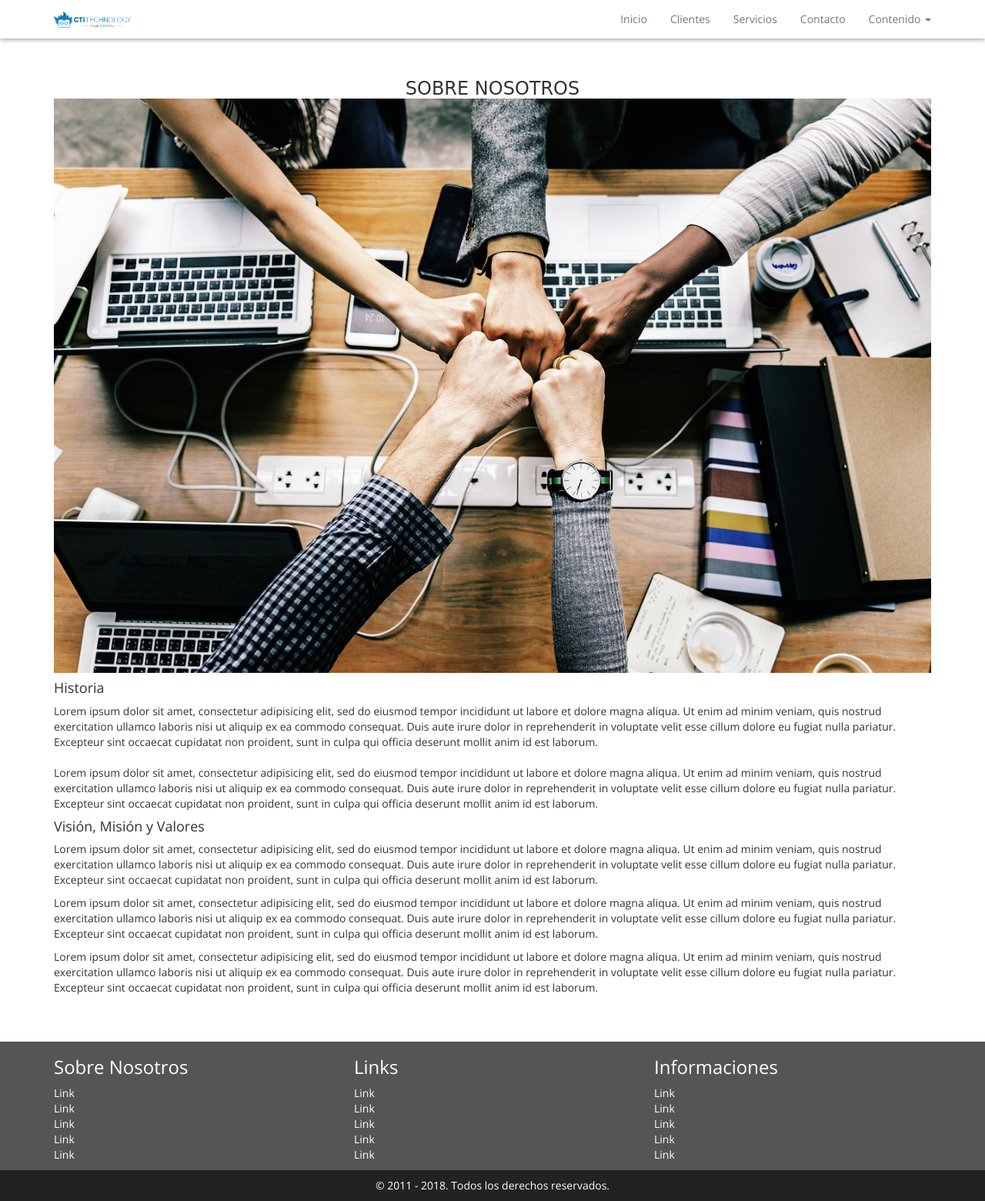
After one commit to ctipy/dwp-aug-2018, a PHP site: page /nosotros.php in a window 1280 px wide. The commit adds this page. Shown: the whole page at 77% size. Run offline with PHP 8.4, Linux system fonts and the light colour scheme; some web fonts are replaced.

Commit message:
Terminado la primera pagina

```diff
--- a/css/estilos.css
+++ b/css/estilos.css
@@ -7,6 +7,10 @@ body {
 
 main {
 	margin-top: 52px;
+}
+
+.p-section {
+	padding: 50px 0;
 }
 
 /* colores */
@@ -225,6 +229,8 @@ footer h2 {
 	background: #ffffff;
 	box-shadow: 1px 1px 6px 0px rgba(50, 50, 50, 0.15);
 	padding: 15px;
+	margin-bottom: 10px;
+	margin-top: 10px;
 }
 
 .section-clientes .box-clientes img {
@@ -237,3 +243,44 @@ footer h2 {
 }
 
 /* FIN ESTILOS PARA LA SECCION CLIENTES DE LA PAGINA */
+
+
+/* INICIO CONTACTO */
+.contacto .form-control {
+	margin-bottom: 15px;
+	border-radius: 5px;
+	border-color: #cccccc;
+	height: 50px;
+}
+
+.h-textarea {
+	height: 120px !important;
+}
+
+.btn-primary {
+	border-radius: 20px;
+}
+/* FIN CONTACTO */
+
+/* INICIO NOSOTROS */
+.nosotros img {
+	width: 100%;
+}
+/* FIN NOSOTROS */
+
+
+/* INICIO SERVICIOS */
+.servicios .box-servicios {
+	border: 1px solid #cccccc;
+	background: #ffffff;
+	box-shadow: 1px 1px 3px 0px rgba(50, 50, 50, 0.15);
+	margin-bottom: 10px;
+	margin-top: 10px;
+	text-align: center;
+	padding-bottom: 10px;
+}
+
+.servicios .box-servicios img {
+	width: 100%;
+}
+/* FIN SERVICIOS */
--- a/includes/header.php
+++ b/includes/header.php
@@ -15,15 +15,16 @@
 	    	</div>
 			<div class="collapse navbar-collapse" id="menu-navbar">
 			    <ul class="nav navbar-nav navbar-right">
-			        <li><a href="#">Link</a></li>
+			        <li><a href="index.php">Inicio</a></li>
+			        <li><a href="clientes.php">Clientes</a></li>
+			        <li><a href="servicios.php">Servicios</a></li>
+			        <li><a href="contacto.php">Contacto</a></li>
 			        <li class="dropdown">
-			         	<a href="#" class="dropdown-toggle" data-toggle="dropdown" role="button" aria-haspopup="true" aria-expanded="false">Dropdown <span class="caret"></span></a>
+			         	<a href="#" class="dropdown-toggle" data-toggle="dropdown" role="button" aria-haspopup="true" aria-expanded="false">
+			         		Contenido <span class="caret"></span>
+			         	</a>
 			         	<ul class="dropdown-menu">
-			            	<li><a href="#">Action</a></li>
-			            	<li><a href="#">Another action</a></li>
-			            	<li><a href="#">Something else here</a></li>
-			            	<li role="separator" class="divider"></li>
-			            	<li><a href="#">Separated link</a></li>
+			            	<li><a href="nosotros.php">Sobre Nosotros</a></li>
 			          	</ul>
 			        </li>
 			    </ul>
--- /dev/null
+++ b/nosotros.php
@@ -0,0 +1,84 @@
+<!DOCTYPE html>
+<html lang="es">
+<head>
+	<title>Sobre Nosotros | Mi empresa</title>
+	<meta name="description" content="">
+	<?php include 'includes/head.php'; ?>
+</head>
+<body>
+	<!-- INICIO ENCABEZADO -->
+	<?php include 'includes/header.php'; ?>
+	<!-- FIN ENCABEZADO -->
+
+	<!-- INICIO CONTENIDO -->
+	<main>
+		<section class="nosotros p-section">
+			<div class="container">
+				<div class="row">
+					<div class="col-sm-12">
+						<h3 class="title">Sobre Nosotros</h3>
+						<img src="images/bg-n.jpg">
+					</div>
+
+					<div class="col-sm-12">
+						<h4>Historia</h4>
+						<p>
+							Lorem ipsum dolor sit amet, consectetur adipisicing elit, sed do eiusmod
+							tempor incididunt ut labore et dolore magna aliqua. Ut enim ad minim veniam,
+							quis nostrud exercitation ullamco laboris nisi ut aliquip ex ea commodo
+							consequat. Duis aute irure dolor in reprehenderit in voluptate velit esse
+							cillum dolore eu fugiat nulla pariatur. Excepteur sint occaecat cupidatat non
+							proident, sunt in culpa qui officia deserunt mollit anim id est laborum.
+							<br>
+							<br>
+							Lorem ipsum dolor sit amet, consectetur adipisicing elit, sed do eiusmod
+							tempor incididunt ut labore et dolore magna aliqua. Ut enim ad minim veniam,
+							quis nostrud exercitation ullamco laboris nisi ut aliquip ex ea commodo
+							consequat. Duis aute irure dolor in reprehenderit in voluptate velit esse
+							cillum dolore eu fugiat nulla pariatur. Excepteur sint occaecat cupidatat non
+							proident, sunt in culpa qui officia deserunt mollit anim id est laborum.
+						</p>
+
+						<h4>Visión, Misión y Valores</h4>
+						<p>
+							Lorem ipsum dolor sit amet, consectetur adipisicing elit, sed do eiusmod
+							tempor incididunt ut labore et dolore magna aliqua. Ut enim ad minim veniam,
+							quis nostrud exercitation ullamco laboris nisi ut aliquip ex ea commodo
+							consequat. Duis aute irure dolor in reprehenderit in voluptate velit esse
+							cillum dolore eu fugiat nulla pariatur. Excepteur sint occaecat cupidatat non
+							proident, sunt in culpa qui officia deserunt mollit anim id est laborum.
+						</p>
+
+						<p>
+							Lorem ipsum dolor sit amet, consectetur adipisicing elit, sed do eiusmod
+							tempor incididunt ut labore et dolore magna aliqua. Ut enim ad minim veniam,
+							quis nostrud exercitation ullamco laboris nisi ut aliquip ex ea commodo
+							consequat. Duis aute irure dolor in reprehenderit in voluptate velit esse
+							cillum dolore eu fugiat nulla pariatur. Excepteur sint occaecat cupidatat non
+							proident, sunt in culpa qui officia deserunt mollit anim id est laborum.
+						</p>
+
+						<p>
+							Lorem ipsum dolor sit amet, consectetur adipisicing elit, sed do eiusmod
+							tempor incididunt ut labore et dolore magna aliqua. Ut enim ad minim veniam,
+							quis nostrud exercitation ullamco laboris nisi ut aliquip ex ea commodo
+							consequat. Duis aute irure dolor in reprehenderit in voluptate velit esse
+							cillum dolore eu fugiat nulla pariatur. Excepteur sint occaecat cupidatat non
+							proident, sunt in culpa qui officia deserunt mollit anim id est laborum.
+						</p>
+					</div>
+				</div>
+			</div>
+		</section>
+	</main>
+	<!-- FIN CONTENIDO -->
+
+	<!-- INICIO PIE -->
+	<?php include 'includes/footer.php'; ?>
+	<!-- FIN PIE -->
+
+	<!-- INICIO SCRIPT -->
+	<?php include 'includes/script.php'; ?>
+	<!-- FIN SCRIPT -->
+</body>
+</html>
```
Also changed, not shown: clientes.php (+44 -0 lines), contacto.php (+66 -0 lines), detalles.php (+27 -0 lines), servicios.php (+48 -0 lines), images/bg-n.jpg (added), images/servicios/1.jpg (added).
